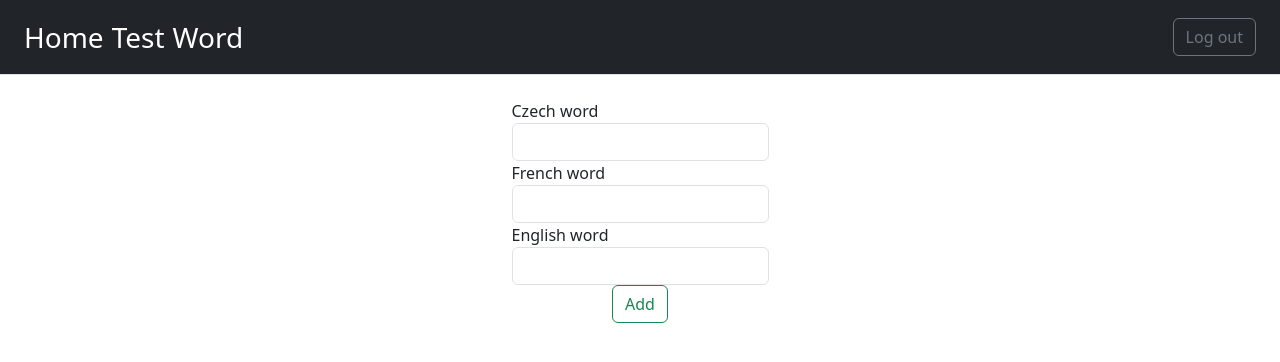
After one commit to zelwake/appcaf, a Flask app: page /app/word in a window 1280 px wide. The commit adds this page. Shown: the top 362 px of the page. Run offline with Flask 3, Linux system fonts and the light colour scheme; a user stored in the database is signed in; parts of the project's set-up code (start-up, migrations or seed data) failed here and were passed over.

Commit message:
creating word and store it inside database

```diff
--- a/app/__init__.py
+++ b/app/__init__.py
@@ -5,11 +5,11 @@ from flask import Flask
 
 from app.blueprints.app import app_bp
 from app.blueprints.auth import auth_bp
-# from app.blueprints.errors import page_not_found
 from app.blueprints.root import root_bp
 from flask_session import Session
 
 from app.blueprints.test import test_bp
+from app.blueprints.word import word_bp
 
 
 def create_app():
@@ -26,6 +26,6 @@ def create_app():
     app.register_blueprint(auth_bp)
     app.register_blueprint(app_bp)
     app.register_blueprint(test_bp)
-    # app.register_error_handler(404, page_not_found)
+    app.register_blueprint(word_bp)
 
     return app
--- /dev/null
+++ b/app/blueprints/word.py
@@ -0,0 +1,51 @@
+from flask import Blueprint, render_template, request, abort
+
+from db import db
+from helpers.database_helpers import get_word_id
+from helpers.htmx import htmx
+from helpers.login_required import login_required
+from helpers.render_htmx import render_htmx
+
+word_bp = Blueprint('word', __name__)
+
+
+@word_bp.get('/app/word')
+@login_required
+def words():
+    if htmx():
+        return render_htmx('partials/words.html', '/app/word')
+    return render_template('words.html')
+
+
+@word_bp.post('/app/word')
+@login_required
+def new_word():
+    french_word = request.form.get('french_word').strip().lower() or ''
+    czech_word = request.form.get('czech_word').strip().lower() or ''
+    english_word = request.form.get('english_word').strip().lower() or ''
+
+    english_id, czech_id, french_id = 0, 0, 0
+
+    if (english_word and french_word) or (czech_word and french_word) or (czech_word and english_word) or (
+            czech_word and french_word and english_word):
+        db.execute('BEGIN TRANSACTION;')
+
+        if english_word:
+            english_id = get_word_id(english_word, 'english_word')
+            if not english_id:
+                db.execute('ROLLBACK')
+                return abort(500)
+
+        if czech_word:
+            czech_id = get_word_id(czech_word, 'czech_word')
+            if not czech_id:
+                db.execute('ROLLBACK')
+                return abort(500)
+
+        if french_word:
+            french_id = get_word_id(french_word, 'french_word')
+            if not french_id:
+                db.execute('ROLLBACK')
+                return abort(500)
+
+        db.execute('COMMIT')
--- a/app/templates/index.html
+++ b/app/templates/index.html
@@ -1,5 +1,8 @@
 {% extends "layout.html" %}
 
+{% block title %}
+	APP-CAF
+{% endblock %}
 {% block main %}
 {% include "partials/index.html" %}
 {% endblock main %}
--- a/app/templates/layout.html
+++ b/app/templates/layout.html
@@ -11,7 +11,7 @@
     <script src="https://cdn.jsdelivr.net/npm/bootstrap@5.3.3/dist/js/bootstrap.bundle.min.js"
             integrity="sha384-YvpcrYf0tY3lHB60NNkmXc5s9fDVZLESaAA55NDzOxhy9GkcIdslK1eN7N6jIeHz"
             crossorigin="anonymous"></script>
-    <title>APP-CAF</title>
+    <title>{% block title %}{% endblock %}</title>
 </head>
 <body>
 <nav class="navbar bg-dark border-bottom px-4 py-3">
@@ -19,6 +19,7 @@
         <ul class="navbar-nav flex-row me-auto">
             <li hx-get="/app" hx-target="main" role="button" class="nav-item text-white fs-3 me-2">Home</li>
             <li hx-get="/app/test" hx-target="main" role="button" class="nav-item text-white fs-3 me-2">Test</li>
+            <li hx-get="/app/word" hx-target="main" role="button" class="nav-item text-white fs-3 me-2">Word</li>
         </ul>
         <button hx-get="/logout" hx-target="body" type="button" class="btn btn-outline-secondary">Log out</button>
     {% else %}
--- /dev/null
+++ b/app/templates/partials/words.html
@@ -0,0 +1,19 @@
+<title>Words</title>
+
+<div>
+    <form hx-post="/app/word" hx-target="main" class="d-flex flex-column align-items-center w-100 w-lg-25 mt-4">
+        <label>
+            Czech word
+            <input type="text" class="form-control" name="czech_word">
+        </label>
+        <label>
+            French word
+            <input type="text" class="form-control" name="french_word">
+        </label>
+        <label>
+            English word
+            <input type="text" class="form-control" name="english_word">
+        </label>
+        <button type="submit" class="btn btn-outline-success">Add</button>
+    </form>
+</div>
--- /dev/null
+++ b/app/templates/words.html
@@ -0,0 +1,5 @@
+{% extends 'layout.html' %}
+
+{% block main %}
+	{% include 'partials/words.html' %}
+{% endblock %}
```
Also changed, not shown: database.sql (+10 -10 lines), helpers/database_helpers.py (added, +24 -0 lines), appcaf.db, 2 other files.
